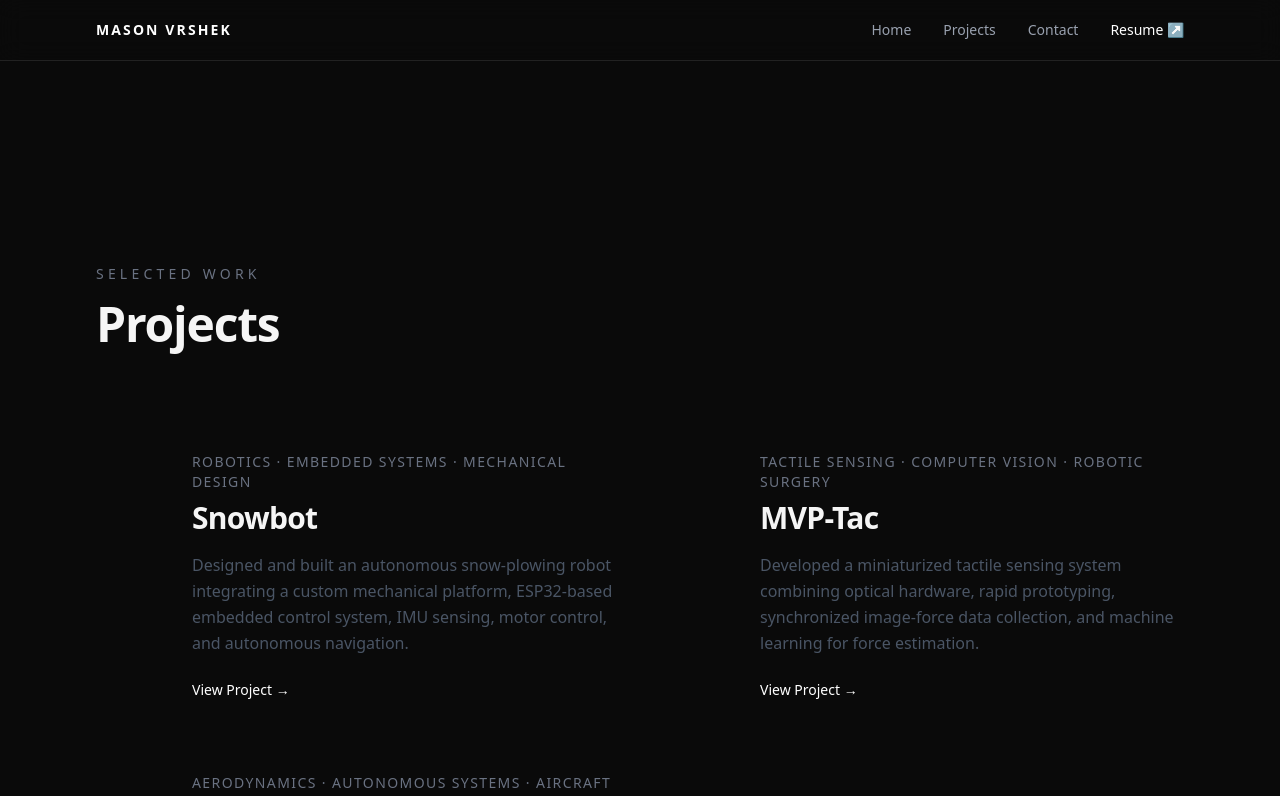
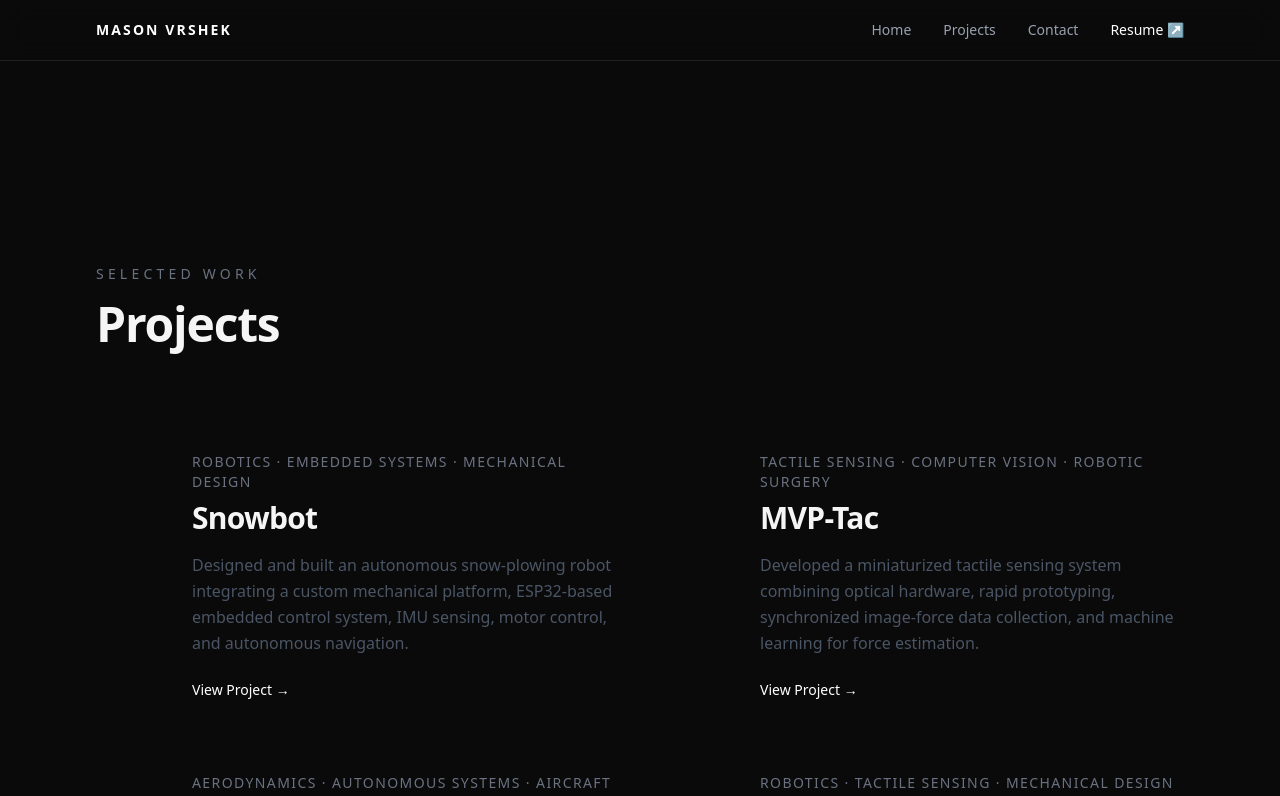
Before and after one commit to mvrshek/mv-portfolio, a Next.js app: page /projects in a window 1280 px wide. Shown: the top 796 px of the page. Built offline with nearby package versions, Linux system fonts and the light colour scheme.

Commit message:
added huetac framework

```diff
--- a/components/Projects.tsx
+++ b/components/Projects.tsx
@@ -45,6 +45,15 @@ export default function Projects() {
          //image="/VIP/hero.jpg"
           slug = "windracers"
         />
+        <ProjectCard
+
+          title="HueTac"
+          category="Robotics · Tactile Sensing · Mechanical Design"
+          description="A vision-based tactile sensor that estimates applied force by analyzing color changes in a deformable sensing medium."
+         // image="/huetac/hero.jpg"
+          slug = "snowbot"
+        />
+
       </div>
     </section>
   );
```
